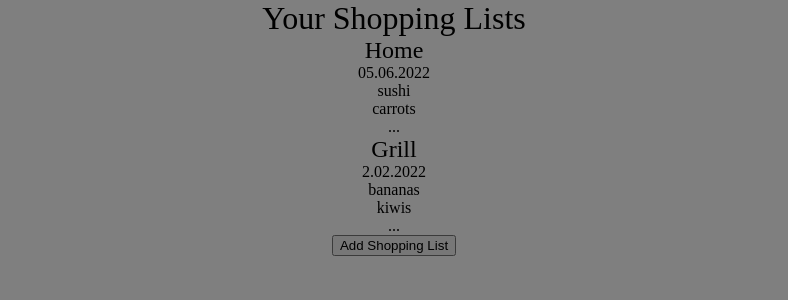
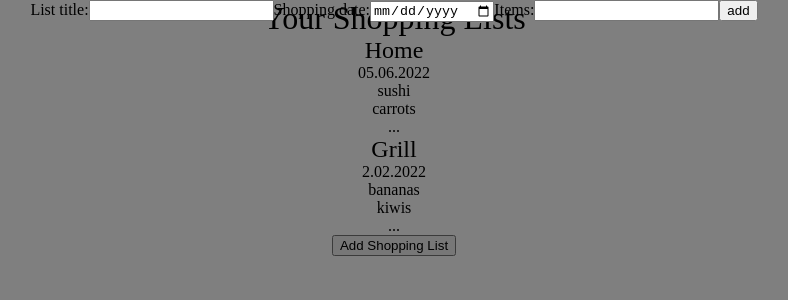
Before and after one commit to katmart93/shopping-list-app, a React (Create React App) app: page / in a window 1280 px wide. Both pictures are taken after a click on the button "Add Shopping List". Shown: the top 300 px of the page, without its empty margins (246-1034 px from the left). Built offline with nearby package versions, Linux system fonts and the light colour scheme.

Commit message:
form created in newlistform

```diff
--- a/src/components/Modal.jsx
+++ b/src/components/Modal.jsx
@@ -1,6 +1,14 @@
+// components
+import NewListForm from "./NewListForm";
 // styles
 import "./Modal.css";
 
 export default function Modal() {
-  return <div className="modal-backdrop"></div>;
+  return (
+    <div className="modal-backdrop">
+      <div className="modal">
+        <NewListForm />
+      </div>
+    </div>
+  );
 }
--- a/src/components/NewListForm.jsx
+++ b/src/components/NewListForm.jsx
@@ -1,5 +1,21 @@
 import React from "react";
 
 export default function NewListForm() {
-  return <div>NewListForm</div>;
+  return (
+    <form className="new-list-form">
+      <label>
+        <span>List title:</span>
+        <input type="text" />
+      </label>
+      <label>
+        <span>Shopping date:</span>
+        <input type="date" />
+      </label>
+      <label>
+        <span>Items:</span>
+        <input type="text" />
+        <button>add</button>
+      </label>
+    </form>
+  );
 }
```
